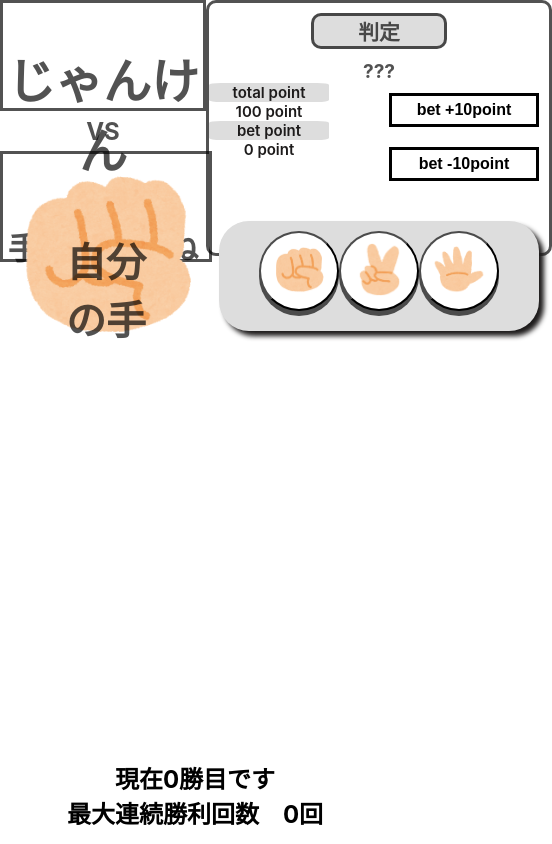
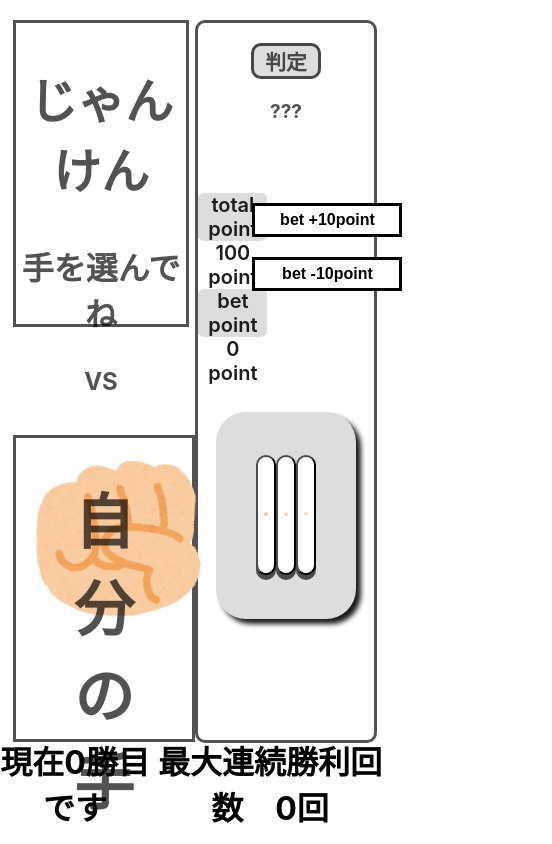
Before and after one commit to koshiro-adachi/janken-app, a React (Create React App) app: page /vspage in a window 390 px wide. Shown: the whole page, 552 px wide, since content can reach past the window. Built offline with nearby package versions, Linux system fonts and the light colour scheme.

Commit message:
responsive前

```diff
--- a/src/Pages/VSpage/VsPage.tsx
+++ b/src/Pages/VSpage/VsPage.tsx
@@ -104,6 +104,7 @@ export const VsPage: FC = () => {
           />
         </div>
         <div className="vsPageRight">
+          <div className="vsPageRightTop">
             <Judge win={win} aiko={aiko} lose={lose} />
             <BetButton
               totalPoint={totalPoint}
@@ -111,6 +112,7 @@ export const VsPage: FC = () => {
               betPoint={betPoint}
               setBetPoint={setBetPoint}
             />
+          </div>
           <div className="buttonWrapper">
             <button onClick={() => onclickResult(1)} className="handButton">
               <img src="../../janken_gu.png" alt="グー" className="handImage" />
--- a/src/Pages/VSpage/vsPage.css
+++ b/src/Pages/VSpage/vsPage.css
@@ -1,7 +1,8 @@
 .vsDiv {
   color: #000000ad;
   width: auto;
-  height: 90vh;
+  height: 85vh;
+  margin-top: 20px;
   box-sizing: border-box;
   display: flex;
   justify-content: space-around;
@@ -17,6 +18,7 @@
   border: solid;
 }
 .changeImageWrapper {
+  height: 100%;
   text-align: center;
   position: relative;
   padding: 10px;
@@ -36,7 +38,7 @@
 .changeButtonWrappeer {
   display: flex;
   justify-content: space-around;
-  height: 16%;
+  height: 15%;
   align-items: center;
 }
 .changeButton {
@@ -70,8 +72,16 @@
   border: solid;
   border-radius: 10px;
   margin-right: 10px;
+  height: 100%;
+}
+.vsPageRightTop {
+  height: 50%;
 }
 .judgeWrapper {
+  height: 150px;
+}
+.judgeWrapper span {
+  font-size: 2rem;
 }
 .red {
   color: rgb(236 84 84);
@@ -86,7 +96,7 @@
   font-size: 1.3rem;
   text-align: center;
   background-color: #dddddd;
-  margin: 10px 30%;
+  margin: 20px 30%;
   border: solid;
   border-radius: 10px;
 }
@@ -98,14 +108,12 @@
 }
 .betButtonWrapper {
   display: flex;
+  justify-content: space-evenly;
 }
 .pointWrapper {
   color: #1d1b1b;
-  width: 50%;
+  width: 120px;
   text-align: center;
-}
-.pointWrapper div {
-  height: 100%;
 }
 .pointTitle {
   background-color: #dddddd;
@@ -117,12 +125,10 @@
   padding: 0 10px;
 }
 .betButton {
-  width: 50%;
+  width: 120px;
   display: inline-flex;
   flex-direction: column;
   align-items: center;
-}
-.betButton div {
 }
 .betButton button {
   font-size: 1rem;
@@ -139,16 +145,17 @@
   color: aliceblue;
   border-color: #4b4b4b;
 }
-/* -----vsPageRight */
+/* -----vsPageRight ---judge---betButton*/
 .buttonWrapper {
   display: flex;
-  justify-content: space-around;
-  margin: 10px 40px;
+  justify-content: space-evenly;
+  margin: 6% 10%;
   padding: 10px 40px;
   border-radius: 30px;
   background-color: #dddddd;
   box-shadow: 5px 5px 5px #1d1b1b;
-  height: 200px;
+  height: 26%;
+  align-items: center;
 }
 .handImage {
   object-fit: contain;
@@ -158,8 +165,8 @@
 .handButton {
   display: inline-block;
   border-radius: 9999px;
-  height: 12rem;
-  width: 12rem;
+  height: 7.5rem;
+  width: 7.5rem;
   background-color: white;
   box-shadow: 0px 5px 0px #4b4b4b;
   transition: all 0.1s;
@@ -179,79 +186,3 @@
   margin: 0 auto;
   font-size: 2rem;
 }
-
-@media screen and (max-width: 1084px) {
-  .pointWrapper h3 {
-    font-size: 17px;
-  }
-  .changeImageWrapper h2 {
-    font-size: 40px;
-  }
-}
-@media screen and (max-width: 900px) {
-  .pointWrapper h3 {
-    font-size: 15px;
-  }
-}
-@media screen and (max-width: 820px) {
-  .vsPageLeft {
-    width: 90%;
-    margin: 0 auto 20px;
-    height: 250px;
-  }
-  .vsPageRight {
-    width: 90%;
-    margin: 0 auto;
-    height: 250px;
-  }
-  .buttonWrapper {
-    margin: 30px 40px 10px;
-    height: 160px;
-  }
-  .handButton {
-    height: 9rem;
-    width: 9rem;
-  }
-}
-@media screen and (max-width: 600px) {
-  .buttonWrapper {
-    margin: 30px 40px 10px;
-    height: 110px;
-  }
-  .handButton {
-    height: 6rem;
-    width: 6rem;
-  }
-  .bottomMessage {
-    display: block;
-  }
-}
-@media screen and (max-width: 450px) {
-  .buttonWrapper {
-    margin: 30px 10px 10px;
-    height: 110px;
-  }
-  .handButton {
-    height: 6rem;
-    width: 6rem;
-  }
-  .bottomMessage {
-    display: block;
-  }
-  .pointWrapper h3 {
-    width: 100px;
-  }
-}
-@media screen and (max-width: 390px) {
-  .winCounter {
-    font-size: 1.5rem;
-  }
-  .buttonWrapper {
-    margin: 30px 10px 10px;
-    height: 90px;
-  }
-  .handButton {
-    height: 5rem;
-    width: 5rem;
-  }
-}
```
Lines whose indentation alone changed are shown as unchanged.
